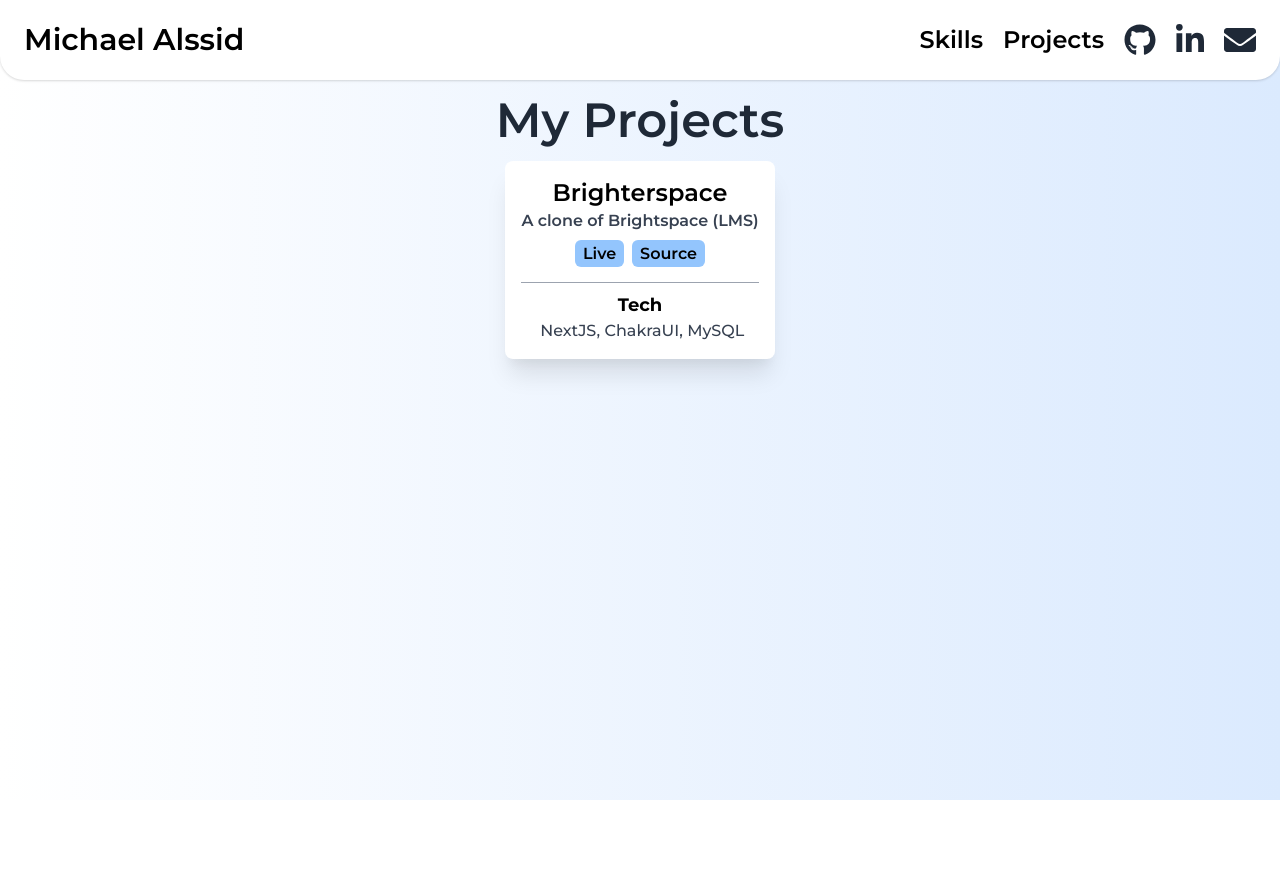
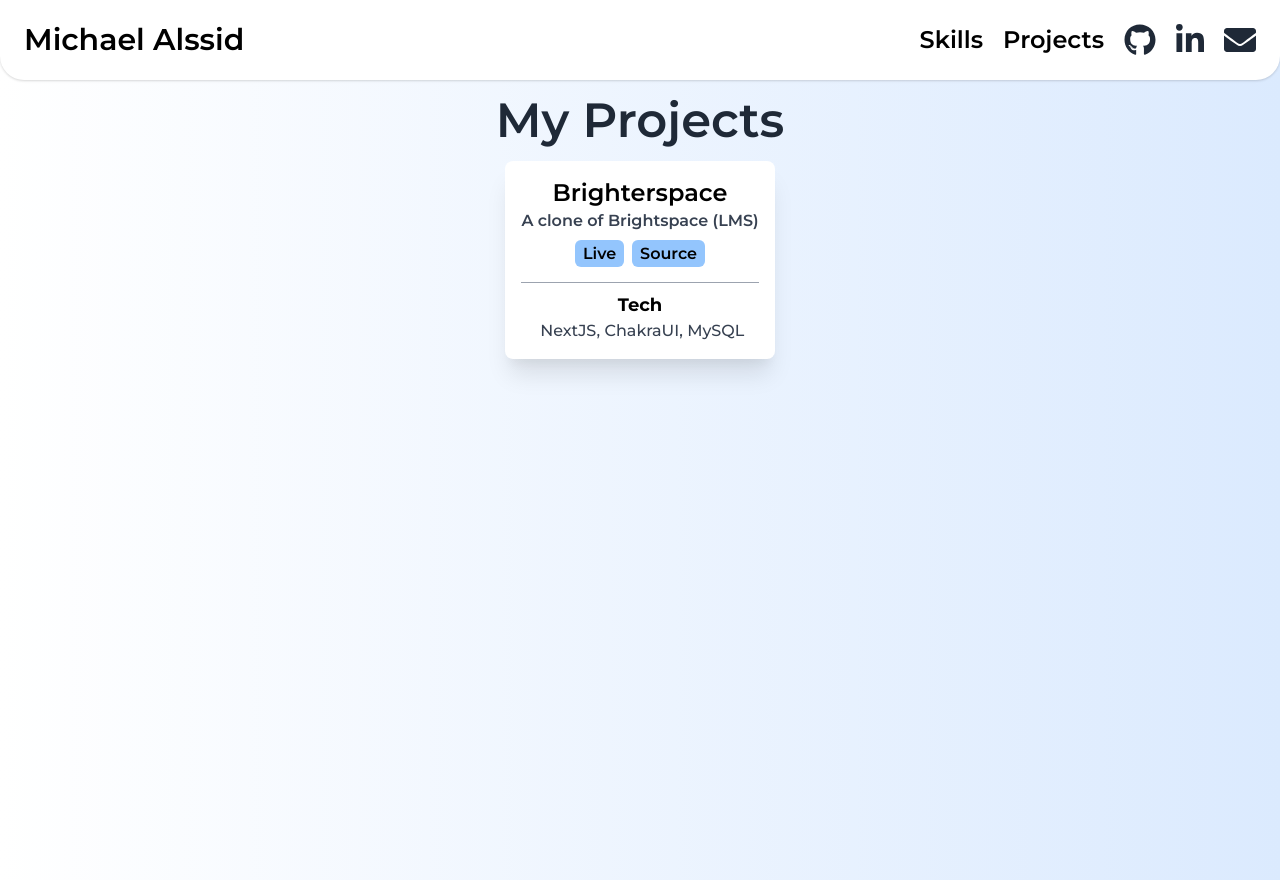
Before and after one commit to malssid/Portfolio, a Next.js app: page /projects in a window 1280 px wide. Before the commit the page ends 800 px from the top, so only its background shows below. Built offline with nearby package versions, Linux system fonts and the light colour scheme.

Commit message:
Fixed scrolling

```diff
--- a/components/Header.js
+++ b/components/Header.js
@@ -74,7 +74,7 @@
                     Projects
                   </h1>
                 </Link>
-                <div className="space-x-3">
+                <div className="flex flex-row space-x-3">
                   <a href="https://github.com/malssid" target="_blank">
                     <i className="text-gray-800 cursor-pointer fab fa-github fa-lg transition duration-500 hover:text-gray-600"></i>
                   </a>
--- a/pages/_app.js
+++ b/pages/_app.js
@@ -7,7 +7,7 @@
 
 function MyApp({ Component, pageProps }) {
   return (
-    <div className="bg-gradient-to-r from-white to-blue-100 h-screen overflow-auto">
+    <div className="bg-gradient-to-r from-white to-blue-100 min-h-screen">
       <Header />
       <Component {...pageProps} />
     </div>
--- a/pages/projects.js
+++ b/pages/projects.js
@@ -3,7 +3,7 @@
 
 export default function Projects() {
   return (
-    <div>
+    <div className="h-screen overflow-auto">
       <Head>
         <title>Projects</title>
         <link
--- a/pages/skills.js
+++ b/pages/skills.js
@@ -3,7 +3,7 @@
 
 export default function Skills() {
   return (
-    <div>
+    <div className="h-screen overflow-auto">
       <Head>
         <title>Skills</title>
         <link
```
